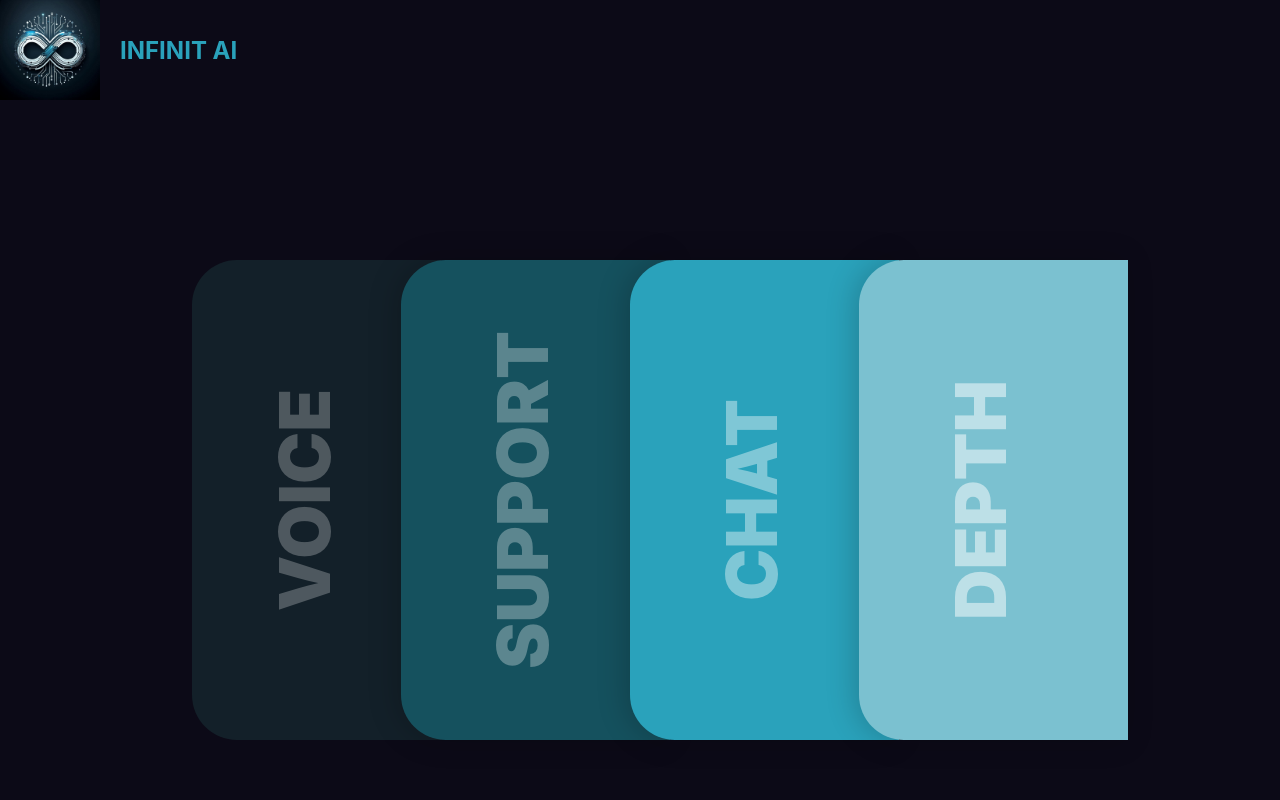
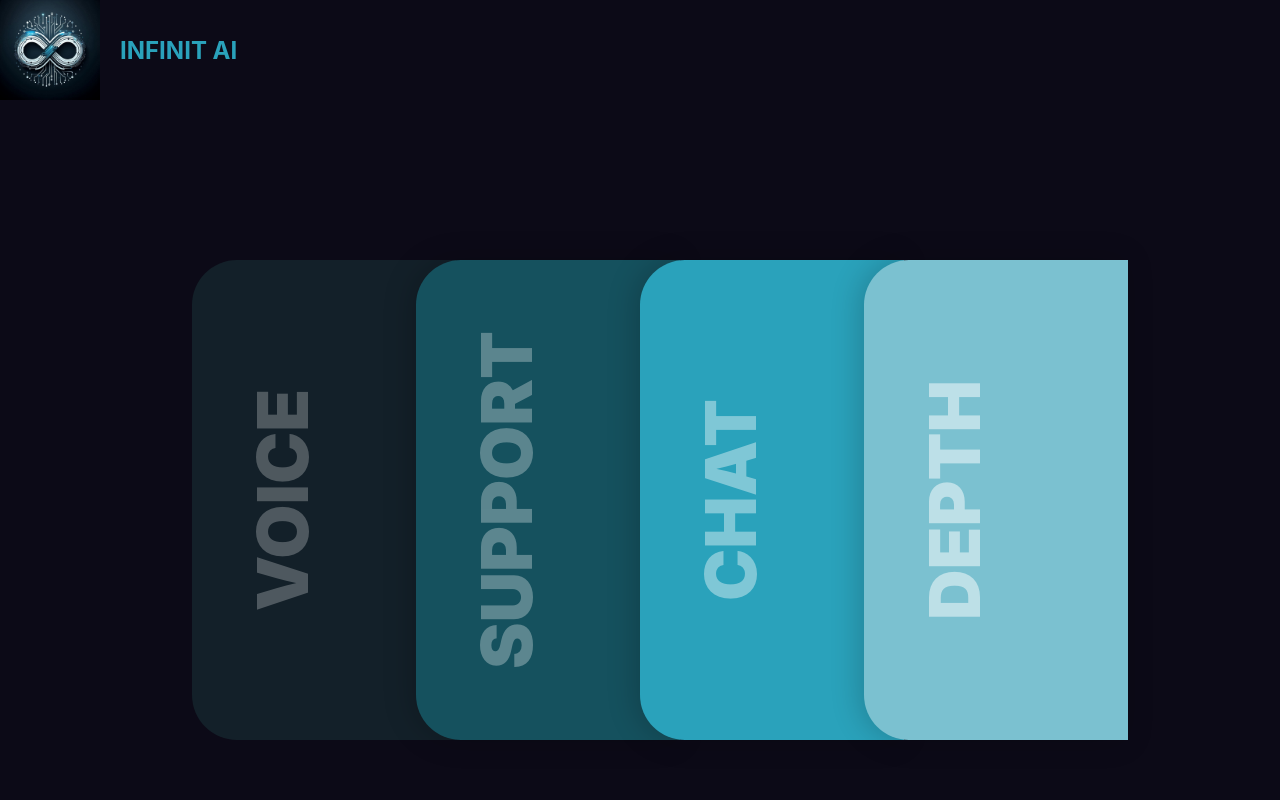
Before and after one commit to Fateme-Khalaj/InfinitAI-frontend, a React (Create React App) app: page / in a window 1280 px wide. Shown: the top 800 px of the page. Built offline with nearby package versions, Linux system fonts and the light colour scheme.

Commit message:
card title fixed

```diff
--- a/src/components/card/Card.tsx
+++ b/src/components/card/Card.tsx
@@ -18,35 +18,33 @@ const StyledCard = styled(motion.div)<{ color: string; shadow?: boolean }>`
   display: flex;
   justify-content: flex-start;
   align-items: center;
-  padding-left: ${(props) => (props.shadow ? "40px" : "20px")};
+  padding-left: 20px;
+  transition: width 0.6s ease-in-out;
 `;
 
-const StyledTitle = styled(motion.p)<{
-  opacity?: number;
-  leftDistance: string;
-}>`
+const StyledTitle = styled(motion.p)<{ opacity?: number }>`
   margin: 0;
-  position: absolute;
-  left: ${(props) => props.leftDistance};
-  top: 50%;
-  transform: translate(-50%, -50%) rotate(-90deg);
   color: white;
   font-weight: 900;
   font-size: 70px;
   text-align: center;
   opacity: ${(props) => props.opacity || 1};
+  position: absolute;
+  top: 50%;
+  transform: translate(-50%, -50%) rotate(-90deg);
+  // transform-origin: left center;
+  margin-left: 70px;
   white-space: nowrap;
-  transition: left 0.6s ease-in-out;
+  transition: margin-left 0.6s ease-in-out;
 `;
 
-const Card: React.FC<CardProps & { leftDistance: string }> = ({
+const Card: React.FC<CardProps> = ({
   backgroundColor,
   hasLeftShadow,
   text,
   opacity,
   isActive,
   onClick,
-  leftDistance, // New prop
 }) => {
   return (
     <StyledCard
@@ -63,9 +61,7 @@ const Card: React.FC<CardProps & { leftDistance: string }> = ({
         ease: "easeInOut",
       }}
     >
-      <StyledTitle opacity={opacity} leftDistance={isActive ? "15%" : "45%"}>
-        {text}
-      </StyledTitle>
+      <StyledTitle opacity={opacity}>{text}</StyledTitle>
     </StyledCard>
   );
 };
--- a/src/pages/Landing/Landing.tsx
+++ b/src/pages/Landing/Landing.tsx
@@ -37,7 +37,6 @@ const Landing: React.FC = () => {
             hasLeftShadow={index > 0}
             isActive={activeCard === index}
             onClick={() => handleCardClick(index)}
-            leftDistance={activeCard === index ? "15%" : "45%"}
           />
         ))}
       </Container>
```
